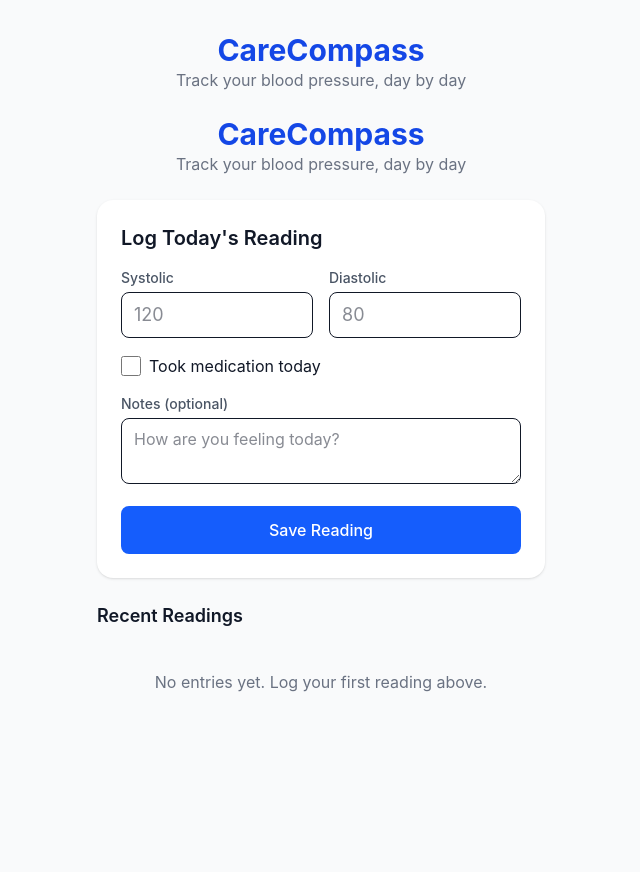
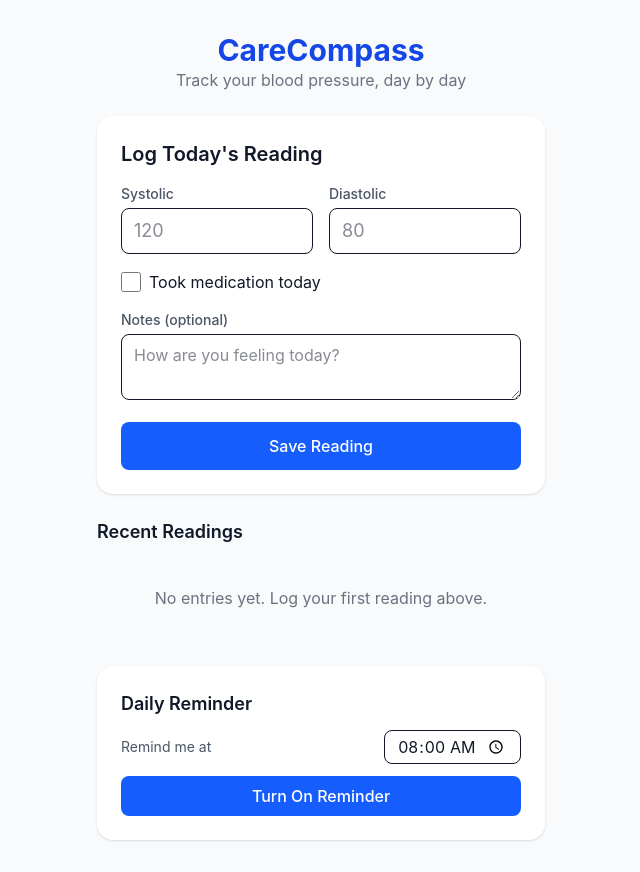
Before and after one commit to Bentracka/CareCompass, a React (Vite) app: page / in a window 1280 px wide. Shown: the whole page, without its empty margins (319-959 px from the left). Before the commit the page ends 800 px from the top, so only its background shows below. Built offline with nearby package versions, Linux system fonts and the light colour scheme.

Commit message:
Phase 4: reminder settings with browser notifications

```diff
--- a/src/App.jsx
+++ b/src/App.jsx
@@ -1,14 +1,14 @@
 import { useState, useEffect } from "react";
 import LogEntryForm from "./components/LogEntryForm";
 import EntryList from "./components/EntryList";
-import { getRecentEntries } from "./lib/storage";
 import TrendChart from "./components/TrendChart";
 import AlertBanner from "./components/AlertBanner";
+import ReminderSettings from "./components/ReminderSettings";
+import { getRecentEntries } from "./lib/storage";
 import { checkAlert } from "./lib/alerts";
 
 export default function App() {
   const [entries, setEntries] = useState([]);
-  const alert = checkAlert(entries);
 
   useEffect(() => {
     setEntries(getRecentEntries());
@@ -22,6 +22,8 @@ export default function App() {
     setEntries(getRecentEntries());
   }
 
+  const alert = checkAlert(entries);
+
   return (
     <div className="min-h-screen py-8 px-4">
       <div className="max-w-md mx-auto space-y-6">
@@ -30,20 +32,18 @@ export default function App() {
           <p className="text-gray-500">Track your blood pressure, day by day</p>
         </header>
 
-        <header className="text-center">
-          <h1 className="text-3xl font-bold text-blue-700">CareCompass</h1>
-          <p className="text-gray-500">Track your blood pressure, day by day</p>
-        </header>
-
         <AlertBanner alert={alert} />
 
         <LogEntryForm onEntryAdded={handleEntryAdded} />
+
         <TrendChart entries={entries} />
 
         <div>
           <h2 className="text-lg font-semibold mb-2">Recent Readings</h2>
           <EntryList entries={entries} onDelete={handleDelete} />
         </div>
+
+        <ReminderSettings />
       </div>
     </div>
   );
--- /dev/null
+++ b/src/components/ReminderSettings.jsx
@@ -0,0 +1,77 @@
+import { useState, useEffect } from "react";
+import {
+  getSettings,
+  saveSettings,
+  requestNotificationPermission,
+  scheduleReminder,
+  clearScheduledReminder,
+} from "../lib/notifications";
+
+export default function ReminderSettings() {
+  const [reminderTime, setReminderTime] = useState("08:00");
+  const [enabled, setEnabled] = useState(false);
+  const [status, setStatus] = useState("");
+
+  useEffect(() => {
+    const settings = getSettings();
+    if (settings.reminderTime) setReminderTime(settings.reminderTime);
+    setEnabled(settings.reminderEnabled || false);
+  }, []);
+
+  async function handleToggle() {
+    if (!enabled) {
+      const permission = await requestNotificationPermission();
+      if (permission !== "granted") {
+        setStatus("Notifications permission was not granted.");
+        return;
+      }
+      scheduleReminder(reminderTime);
+      saveSettings({ reminderTime, reminderEnabled: true });
+      setEnabled(true);
+      setStatus("Daily reminder set.");
+    } else {
+      clearScheduledReminder();
+      saveSettings({ reminderTime, reminderEnabled: false });
+      setEnabled(false);
+      setStatus("Reminder turned off.");
+    }
+  }
+
+  function handleTimeChange(e) {
+    const newTime = e.target.value;
+    setReminderTime(newTime);
+    if (enabled) {
+      scheduleReminder(newTime);
+      saveSettings({ reminderTime: newTime, reminderEnabled: true });
+    }
+  }
+
+  return (
+    <div className="bg-white rounded-2xl shadow p-6 space-y-3">
+      <h2 className="text-lg font-semibold">Daily Reminder</h2>
+
+      <div className="flex items-center justify-between">
+        <label className="text-sm text-gray-600">Remind me at</label>
+        <input
+          type="time"
+          value={reminderTime}
+          onChange={handleTimeChange}
+          className="border rounded-lg px-3 py-1"
+        />
+      </div>
+
+      <button
+        onClick={handleToggle}
+        className={`w-full rounded-lg py-2 font-medium transition ${
+          enabled
+            ? "bg-gray-200 text-gray-700 hover:bg-gray-300"
+            : "bg-blue-600 text-white hover:bg-blue-700"
+        }`}
+      >
+        {enabled ? "Turn Off Reminder" : "Turn On Reminder"}
+      </button>
+
+      {status && <p className="text-sm text-gray-500">{status}</p>}
+    </div>
+  );
+}
--- /dev/null
+++ b/src/lib/notifications.js
@@ -0,0 +1,61 @@
+const SETTINGS_KEY = "carecompass_settings";
+
+export function getSettings() {
+  const data = localStorage.getItem(SETTINGS_KEY);
+  return data ? JSON.parse(data) : { reminderTime: null, reminderEnabled: false };
+}
+
+export function saveSettings(settings) {
+  localStorage.setItem(SETTINGS_KEY, JSON.stringify(settings));
+}
+
+export async function requestNotificationPermission() {
+  if (!("Notification" in window)) {
+    return "unsupported";
+  }
+  return await Notification.requestPermission();
+}
+
+export function scheduleReminder(time) {
+  clearScheduledReminder();
+
+  const [hours, minutes] = time.split(":").map(Number);
+  const now = new Date();
+  const scheduled = new Date();
+  scheduled.setHours(hours, minutes, 0, 0);
+
+  if (scheduled.getTime() <= now.getTime()) {
+    scheduled.setDate(scheduled.getDate() + 1);
+  }
+
+  const msUntil = scheduled.getTime() - now.getTime();
+
+  console.log(
+    `[CareCompass] Reminder scheduled for ${scheduled.toLocaleString()} (in ${Math.round(
+      msUntil / 1000
+    )}s)`
+  );
+
+  const timeoutId = setTimeout(() => {
+    showReminderNotification();
+    scheduleReminder(time); // reschedule for the same time tomorrow
+  }, msUntil);
+
+  window.__carecompassReminderTimeout = timeoutId;
+}
+
+export function clearScheduledReminder() {
+  if (window.__carecompassReminderTimeout) {
+    clearTimeout(window.__carecompassReminderTimeout);
+    window.__carecompassReminderTimeout = null;
+    console.log("[CareCompass] Cleared scheduled reminder");
+  }
+}
+
+function showReminderNotification() {
+  if (Notification.permission === "granted") {
+    new Notification("CareCompass Reminder", {
+      body: "Time to log your blood pressure reading for today.",
+    });
+  }
+}
```
